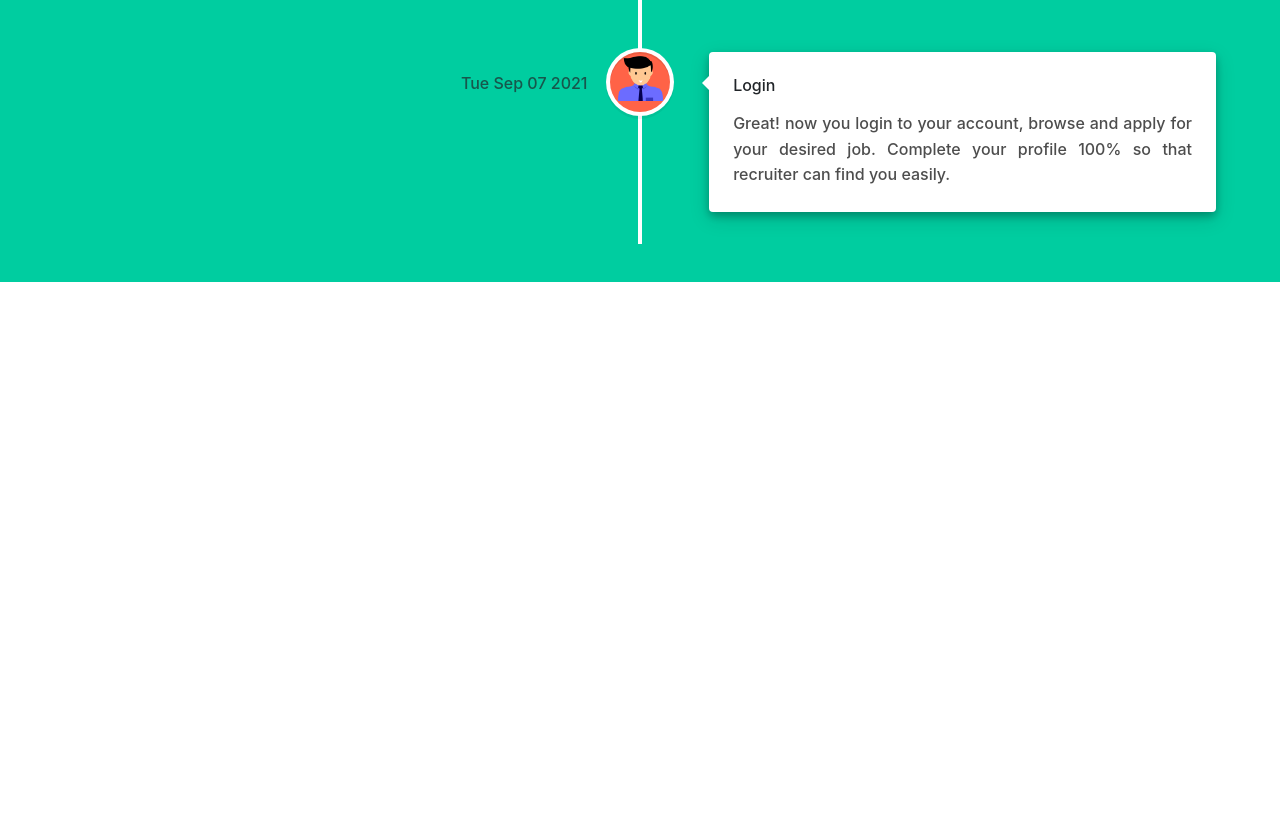
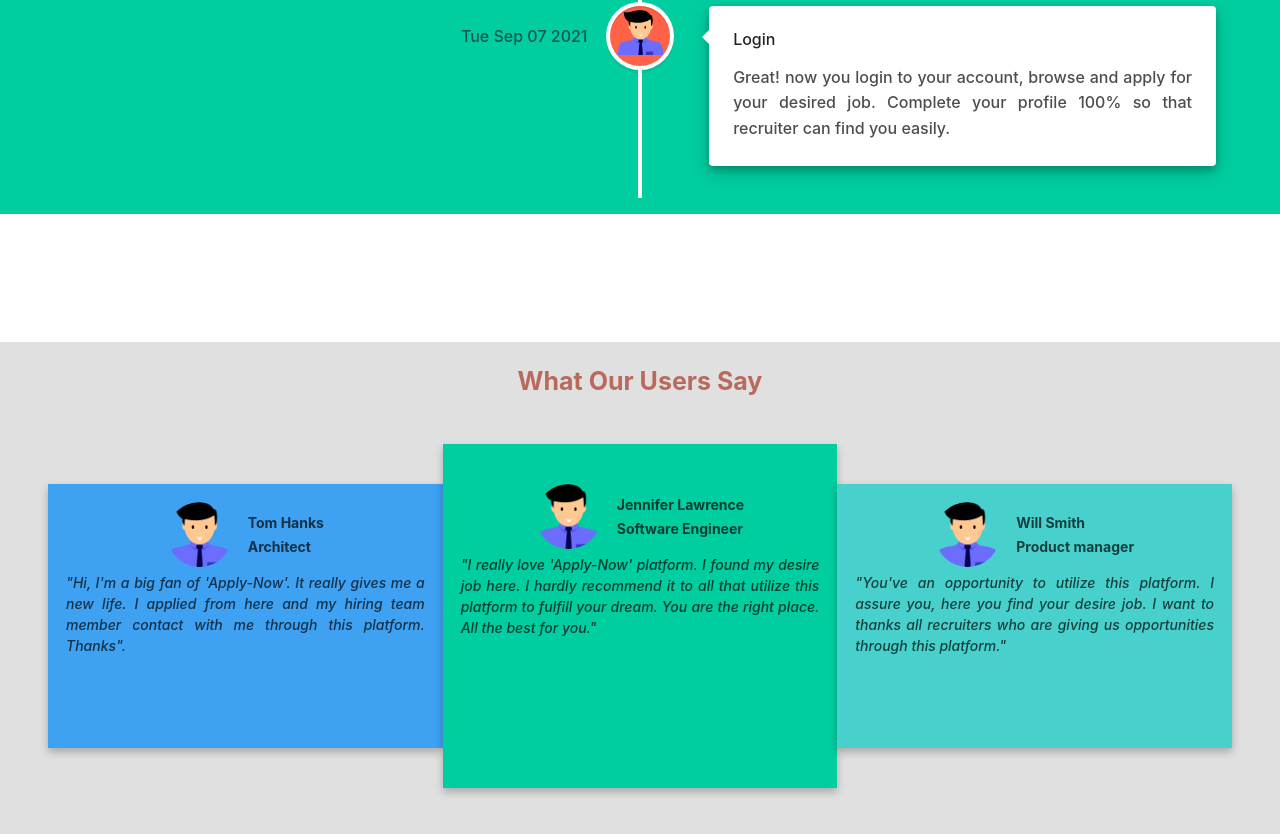
Before and after one commit to Sabbir185/apply-now-client-side, a React (Create React App) app: page / in a window 1280 px wide. Shown: the part 1004-1838 px from the top of the page. Before the commit the page ends 1286 px from the top, so only its background shows below. Built offline with nearby package versions, Linux system fonts and the light colour scheme.

Commit message:
testimonial section added

```diff
--- a/src/components/home/Home.js
+++ b/src/components/home/Home.js
@@ -3,6 +3,7 @@ import { useSelector } from 'react-redux';
 import MainNav from '../shared/mainNav/MainNav';
 import Filtering from './filtering/Filtering';
 import HowItWorks from './howItWorks/HowItWorks';
+import Testimonial from './testimonial/Testimonial';
 
 const Home = () => {
     let userLogin=0;
@@ -35,6 +36,7 @@ const Home = () => {
             <MainNav />
             <Filtering />
             <HowItWorks />
+            <Testimonial />
         </div>
     );
 };
--- a/src/components/home/howItWorks/HowItWorks.css
+++ b/src/components/home/howItWorks/HowItWorks.css
@@ -1,14 +1,13 @@
 .section-3 {
     background-color: #00CDA0;
     margin-top: 10%;
-    padding-top: 3%;
-    padding-bottom: 3%;
 }
 
 .section-3__title {
     text-align: center;
     font-size: 25px;
     font-weight: 700;
+    color: rgba(161, 33, 10, 0.616);
 }
 
 .section-3__cardDescription {
@@ -19,3 +18,9 @@
 .vertical-timeline-element-content {
     box-shadow: 0 0.25em 0.5em 0 rgba(0, 0, 0, 0.25), 0 0.4em 1.25em 0 rgba(0, 0, 0, 0.15) !important;
   }
+
+  @media only screen and (max-width: 576px) {
+    .section-3 {
+        margin-top: 20%;
+    }
+}
--- a/src/components/home/howItWorks/HowItWorks.js
+++ b/src/components/home/howItWorks/HowItWorks.js
@@ -11,8 +11,8 @@ import './HowItWorks.css'
 
 const HowItWorks = () => {
     return (
-        <section className="section-3">
-            <h1 className='section-3__title pb-5'>HOW IT WORKS ?</h1>
+        <section className="section-3 pb-3">
+            <h1 className='section-3__title pb-3 pt-4'>HOW IT WORKS ?</h1>
 
             <div>
                 <VerticalTimeline>
--- /dev/null
+++ b/src/components/home/testimonial/Testimonial.css
@@ -0,0 +1,69 @@
+.testimonial-4 {
+    margin-top: 10%;
+    background-color: rgba(177, 176, 176, 0.397);
+}
+
+.testimonial-4__title {
+    text-align: center;
+    font-size: 25px;
+    font-weight: 700;
+    color: rgba(161, 33, 10, 0.616);
+}
+
+.user-common {
+    border: none;
+    padding: 10px 10px;
+    color: rgba(0, 0, 0, 0.699);
+    box-shadow: 0 0.25em 0.5em 0 rgba(0, 0, 0, 0.25);
+    transition: all .2s ease-out;
+}
+.user-common:hover {
+    transform: translateY(-2px);
+}
+
+
+.user-1 {
+    height: 33vh;
+    background-color: rgb(62, 161, 241);
+}
+.user-2 {
+    height: 33vh;
+    background-color: #00CDA0;
+}
+.user-3 {
+    height: 33vh;
+    background-color: mediumturquoise;
+}
+
+.testimonial-card__img {
+    width: 65px;
+    border-radius: 50%;
+}
+.testimonial-card__text {
+    text-align: justify;
+    display: inline-block;
+    margin-top: 5px;
+    font-style: italic;
+    font-weight: 500;
+}
+
+@media only screen and (max-width: 974px) {
+    .user-common {
+       margin-bottom: 10px;
+    }
+}
+@media only screen and (max-width:576px) {
+    .testimonial-4 {
+        margin-top: 20%;
+    }
+}
+
+@media only screen and (min-width: 974px) {
+    .user-2 {
+        height: 43vh;
+    }
+    .user-2 > div {
+        margin-top: 8%;
+    }
+
+}
--- /dev/null
+++ b/src/components/home/testimonial/Testimonial.js
@@ -0,0 +1,50 @@
+import React from 'react';
+import img1 from '../../../images/avat.png'
+import './Testimonial.css'
+
+const Testimonial = () => {
+
+    return (
+        <section className="testimonial-4 pb-5">
+            <h1 className="testimonial-4__title py-4">What Our Users Say</h1>
+
+            <section className="row d-flex justify-content-center align-items-center mt-4 mx-5">
+                <div className="col-sm-12 col-md-6 col-lg-4 col-xlg-4 user-1 user-common">
+                   <div className='testimonial-card d-flex align-items-center justify-content-center mt-2'>
+                        <img src={img1} alt="" className='img-fluid testimonial-card__img'/>
+                        <div className="ms-3 fw-bold">
+                            <small>Tom Hanks</small> <br />
+                            <small>Architect</small>
+                        </div>
+                   </div>
+                    <small  className='testimonial-card__text mx-2'><p>"Hi, I'm a big fan of 'Apply-Now'. It really gives me a new life. I applied from here and my hiring team member contact with me through this platform. Thanks".</p></small>
+                </div>
+
+                <div className="col-sm-12 col-md-6 col-lg-4 col-xlg-4 user-2 user-common">
+                    <div className='testimonial-card d-flex align-items-center justify-content-center'>
+                            <img src={img1} alt="" className='img-fluid testimonial-card__img'/>
+                            <div className="ms-3 fw-bold">
+                                <small>Jennifer Lawrence</small> <br />
+                                <small>Software Engineer</small>
+                            </div>
+                    </div>
+                    <small  className='testimonial-card__text mx-2'><p>"I really love 'Apply-Now' platform. I found my desire job here. I hardly recommend it to all that utilize this platform to fulfill your dream. You are the right place. All the best for you."</p></small>
+                </div>
+
+                <div className="col-sm-12 col-md-6 col-lg-4 col-xlg-4 user-3 user-common">
+                    <div className='testimonial-card d-flex align-items-center justify-content-center mt-2'>
+                            <img src={img1} alt="" className='img-fluid testimonial-card__img'/>
+                            <div className="ms-3 fw-bold">
+                                <small>Will Smith</small> <br />
+                                <small>Product manager</small>
+                            </div>
+                    </div>
+                    <small  className='testimonial-card__text mx-2'><p>"You've an opportunity to utilize this platform. I assure you, here you find your desire job. I want to thanks all recruiters who are giving us opportunities through this platform."</p></small>
+                </div>
+            </section>
+
+        </section>
+    );
+};
+
+export default Testimonial;
```
